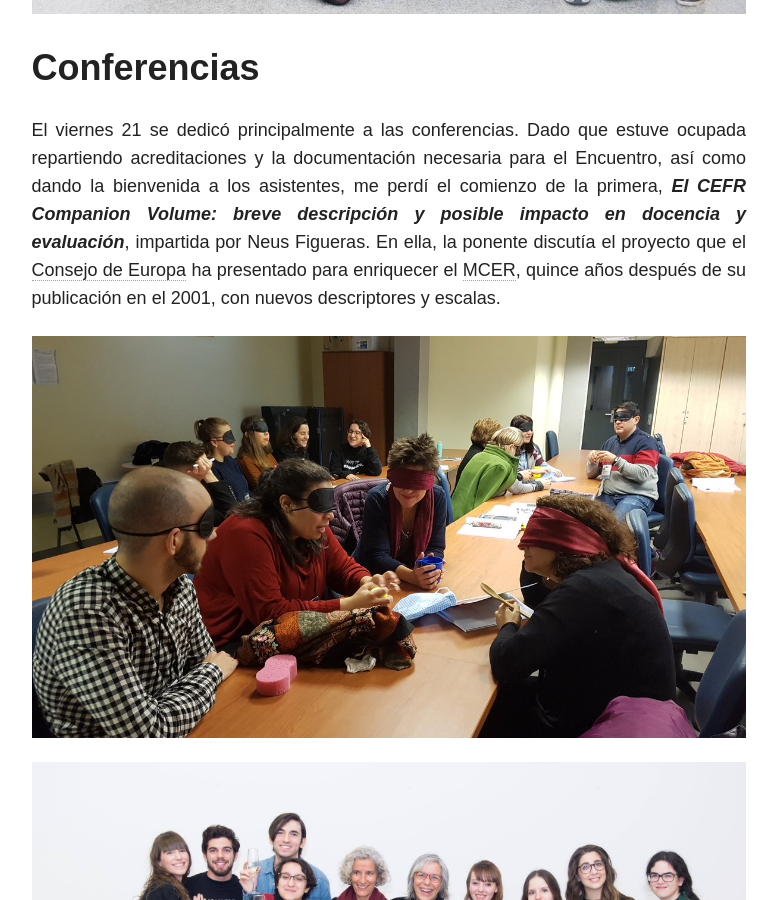
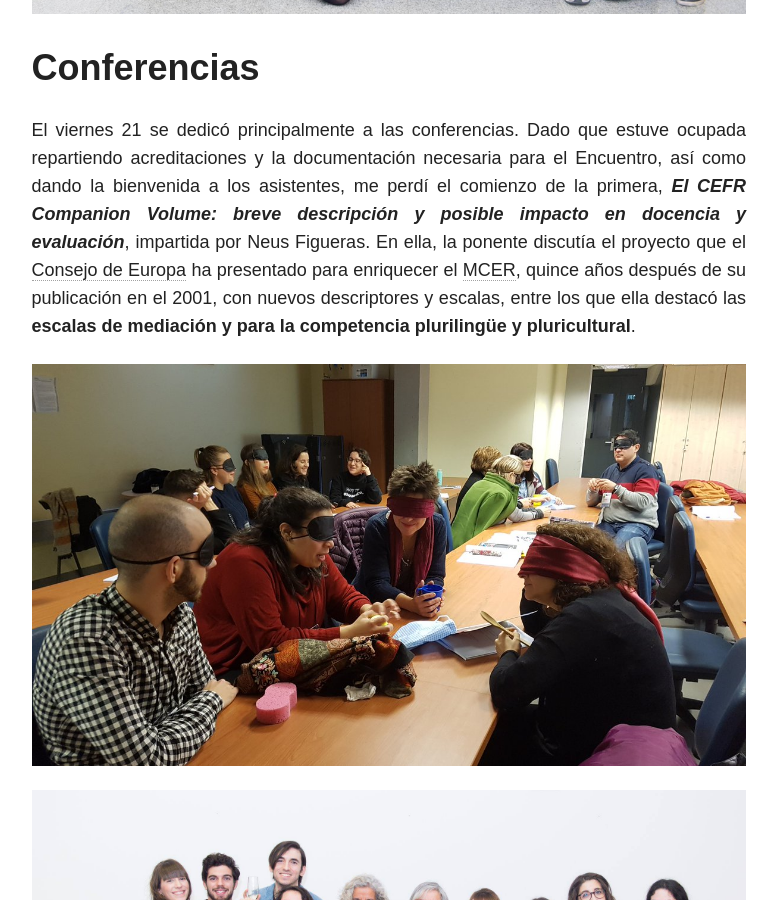
Before and after one commit to immalopez/immalopez.github.io, a Jekyll site: the page built from _posts/blog/2018-12-27-yo-una-joven-padawan.md, in a window 1280 px wide and 900 px high, scrolled down 1609 px. Shown: the whole window, without its empty margins (348-1126 px from the left). Built offline with Jekyll 4.4.1, drawn with Linux system fonts in a browser that asks for light colours; nearby versions of some CDN libraries; comment, search, counter and statistics services are not loaded.

Commit message:
Update 2018-12-27-yo-una-joven-padawan.md

```diff
--- a/_posts/blog/2018-12-27-yo-una-joven-padawan.md
+++ b/_posts/blog/2018-12-27-yo-una-joven-padawan.md
@@ -21,7 +21,7 @@
 
 # Conferencias
 
-El viernes 21 se dedicó principalmente a las conferencias. Dado que estuve ocupada repartiendo acreditaciones y la documentación necesaria para el Encuentro, así como dando la bienvenida a los asistentes, me perdí el comienzo de la primera, **_El CEFR Companion Volume: breve descripción y posible impacto en docencia y evaluación_**, impartida por Neus Figueras. En ella, la ponente discutía el proyecto que el <a href="https://es.wikipedia.org/wiki/Consejo_de_Europa" target="_blank">Consejo de Europa</a> ha presentado para enriquecer el <a href="https://es.wikipedia.org/wiki/Marco_Común_Europeo_de_Referencia_para_las_lenguas" target="_blank">MCER</a>, quince años después de su publicación en el 2001, con nuevos descriptores y escalas.
+El viernes 21 se dedicó principalmente a las conferencias. Dado que estuve ocupada repartiendo acreditaciones y la documentación necesaria para el Encuentro, así como dando la bienvenida a los asistentes, me perdí el comienzo de la primera, **_El CEFR Companion Volume: breve descripción y posible impacto en docencia y evaluación_**, impartida por Neus Figueras. En ella, la ponente discutía el proyecto que el <a href="https://es.wikipedia.org/wiki/Consejo_de_Europa" target="_blank">Consejo de Europa</a> ha presentado para enriquecer el <a href="https://es.wikipedia.org/wiki/Marco_Común_Europeo_de_Referencia_para_las_lenguas" target="_blank">MCER</a>, quince años después de su publicación en el 2001, con nuevos descriptores y escalas, entre los que ella destacó las **escalas de mediación y para la competencia plurilingüe y pluricultural**.
 
 ![Taller invidentes](/images/DvAupodWsAANBsF.jpg)
 
```
